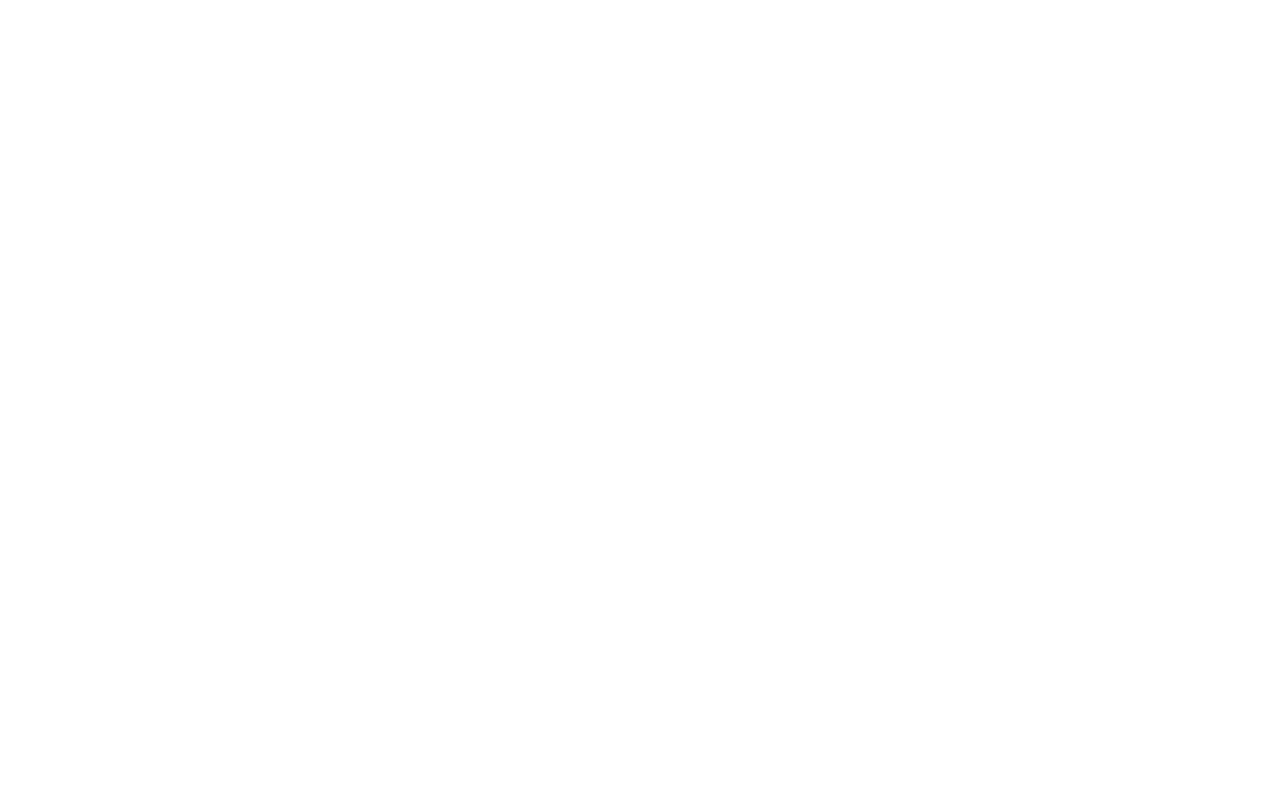
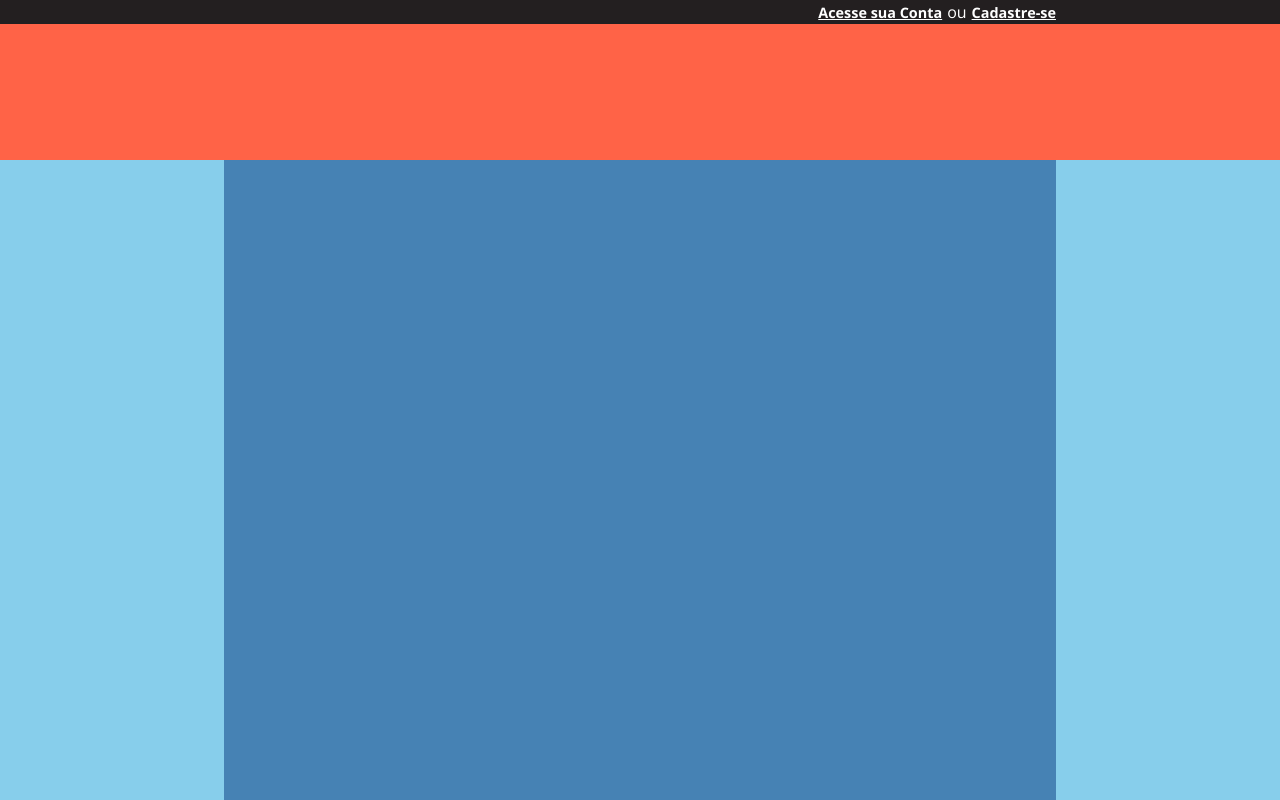
Before and after one commit to MaysharaF/webjumb-project, a React (Create React App) app: page / in a window 1280 px wide. Built offline with nearby package versions, Linux system fonts and the light colour scheme.

Commit message:
Criando componente de links para autenticação

```diff
--- /dev/null
+++ b/src/components/AuthenticationLinks/index.tsx
@@ -0,0 +1,15 @@
+import React from "react";
+import { Container, Content, Links } from "./styles";
+
+const AuthenticationLinks: React.FC = () => {
+  return (
+    <Container>
+      <Content>
+        <Links>Acesse sua Conta </Links> <span>ou</span>
+        <Links> Cadastre-se</Links>
+      </Content>
+    </Container>
+  );
+};
+
+export default AuthenticationLinks;
--- /dev/null
+++ b/src/components/AuthenticationLinks/styles.ts
@@ -0,0 +1,34 @@
+import styled from "styled-components";
+
+export const Container = styled.div`
+  display: flex;
+  align-items: center;
+  justify-content: center;
+  width: 100%;
+  height: 15%;
+  background: var(--brown-900);
+`;
+
+export const Content = styled.div`
+  display: flex;
+  align-items: center;
+  justify-content: flex-end;
+  width: 65%;
+  height: 100%;
+  color: var(--white);
+
+  span {
+    margin: 0 5px 0 5px;
+  }
+`;
+
+export const Links = styled.a`
+  cursor: pointer;
+  font-size: 0.9rem;
+  font-weight: bold;
+  text-decoration: underline;
+
+  :hover {
+    color: var(--gray-350);
+  }
+`;
--- a/src/container/Layout/index.tsx
+++ b/src/container/Layout/index.tsx
@@ -1,11 +1,14 @@
 import React from "react";
+import AuthenticationLinks from "../../components/AuthenticationLinks";
 
 import { Container, TopFixedContainer, PageContainer, Page } from "./styles";
 
 const Layout: React.FC = ({ children }) => {
   return (
     <Container>
-      <TopFixedContainer></TopFixedContainer>
+      <TopFixedContainer>
+        <AuthenticationLinks />
+      </TopFixedContainer>
       <PageContainer>
         <Page>{children}</Page>
       </PageContainer>
--- a/src/container/Layout/styles.ts
+++ b/src/container/Layout/styles.ts
@@ -2,28 +2,34 @@
 
 export const Container = styled.div`
   display: flex;
-  width: 100%;
-  height: 100%;
+  flex-direction: column;
+  width: 100vw;
+  height: 100vh;
 `;
 
 export const TopFixedContainer = styled.div`
   display: flex;
   flex-direction: column;
+  background: tomato;
   width: 100%;
   height: 20%;
 `;
 
 export const PageContainer = styled.div`
   display: flex;
+  align-items: center;
+  justify-content: center;
   overflow-y: scroll;
   width: 100%;
   height: 80%;
+  background: skyblue;
 `;
 
 export const Page = styled.div`
   display: flex;
   align-items: center;
   justify-content: center;
-  width: 100%;
+  width: 65%;
   height: 100%;
+  background: steelblue;
 `;
--- a/src/styles/GlobalStyles.ts
+++ b/src/styles/GlobalStyles.ts
@@ -11,6 +11,8 @@
 
     --orange-400: #F36225;
 
+    --brown-900: #231F20;
+
     --teal-200:#81BCB8;
     --teal-350: #28A3AA;
   }
@@ -22,10 +24,16 @@
     padding: 0;
     outline: 0;
     box-sizing: border-box;
+
+
+    ::-webkit-scrollbar {
+      width: 0px;
+      background: transparent;
+    }
   }
 
   body {
-
+   background: var(--white);
     -webkit-font-smoothing: antialiased;
   }
 
@@ -34,8 +42,8 @@
   }
 
   #root {
-    max-height: 100vh;
-    max-width: 100vw;
+    height: 100vh;
+    width: 100vw;
   }
 
   button {
```
